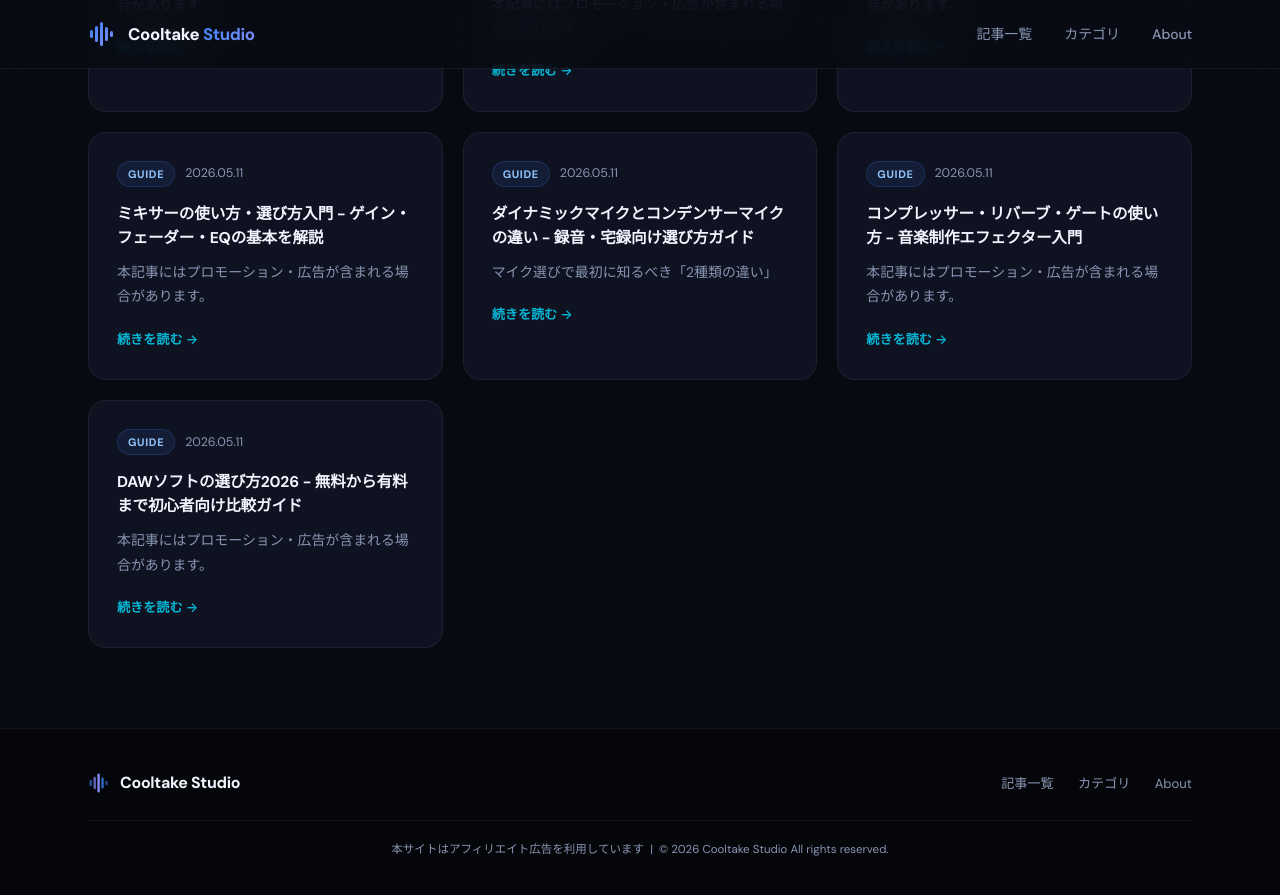
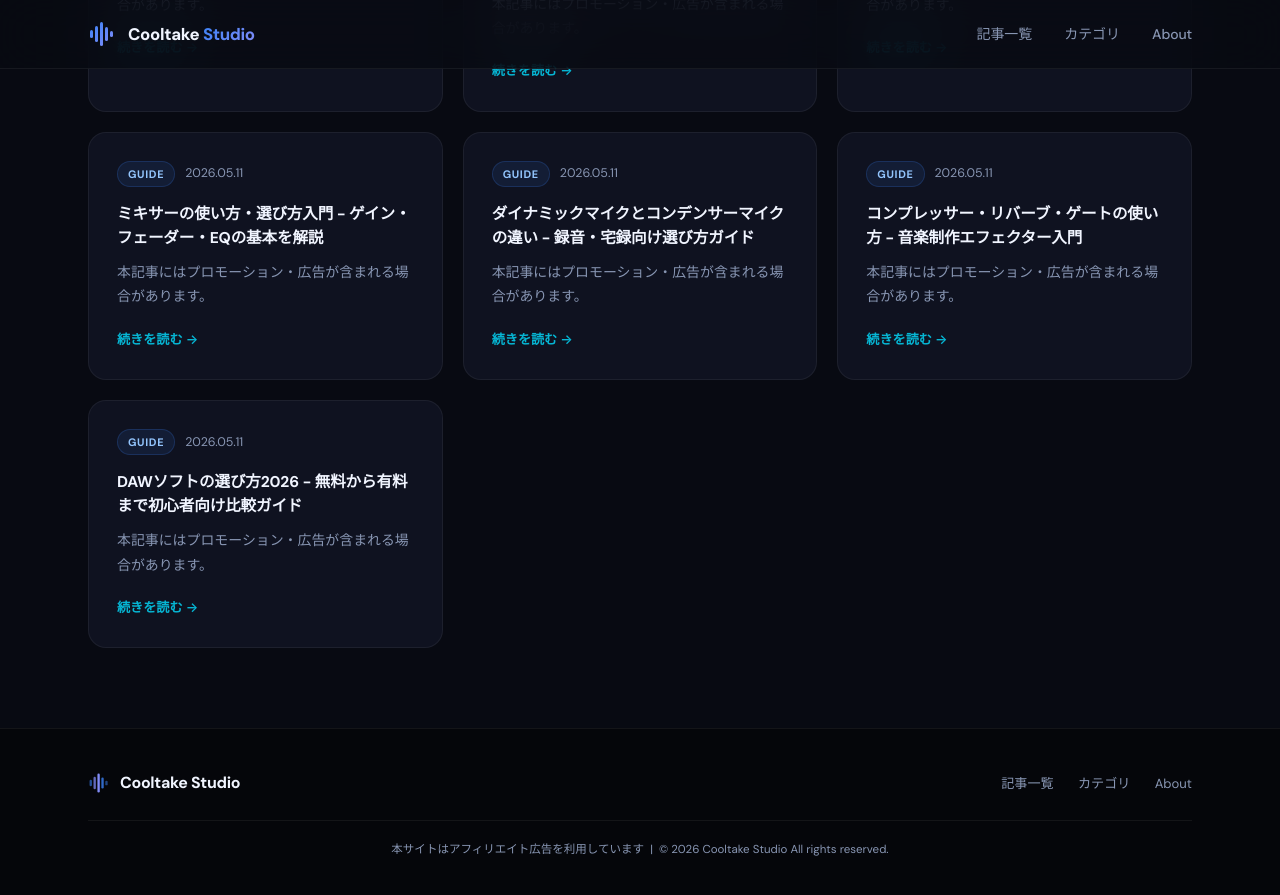
Before and after one commit to cooltake/cooltake.github.io, a Jekyll site: the page built from index.md, in a window 1280 px wide and 900 px high, scrolled down 1118 px. Shown: the top 895 px of the window. Built offline with Jekyll 4.4.1, drawn with Linux system fonts in a browser that asks for light colours; some web fonts are replaced.

Commit message:
Add hero image and affiliate disclaimer to 2026-05-11-microphone-guide.md

```diff
--- a/_posts/2026-05-11-microphone-guide.md
+++ b/_posts/2026-05-11-microphone-guide.md
@@ -7,6 +7,15 @@
 categories: [microphone]
 tags: [マイク, コンデンサーマイク, ダイナミックマイク, 録音, 宅録]
 ---
+
+本記事にはプロモーション・広告が含まれる場合があります。
+
+<figure style="margin: 2rem 0; text-align: center;">
+  <img src="{{ site.baseurl }}/assets/images/thumb-microphone.png"
+       alt="マイクロフォン録音"
+       style="width: 100%; max-width: 720px; border-radius: 10px; box-shadow: 0 2px 12px rgba(0,0,0,0.12);">
+</figure>
+
 
 ## マイク選びで最初に知るべき「2種類の違い」
 
```
